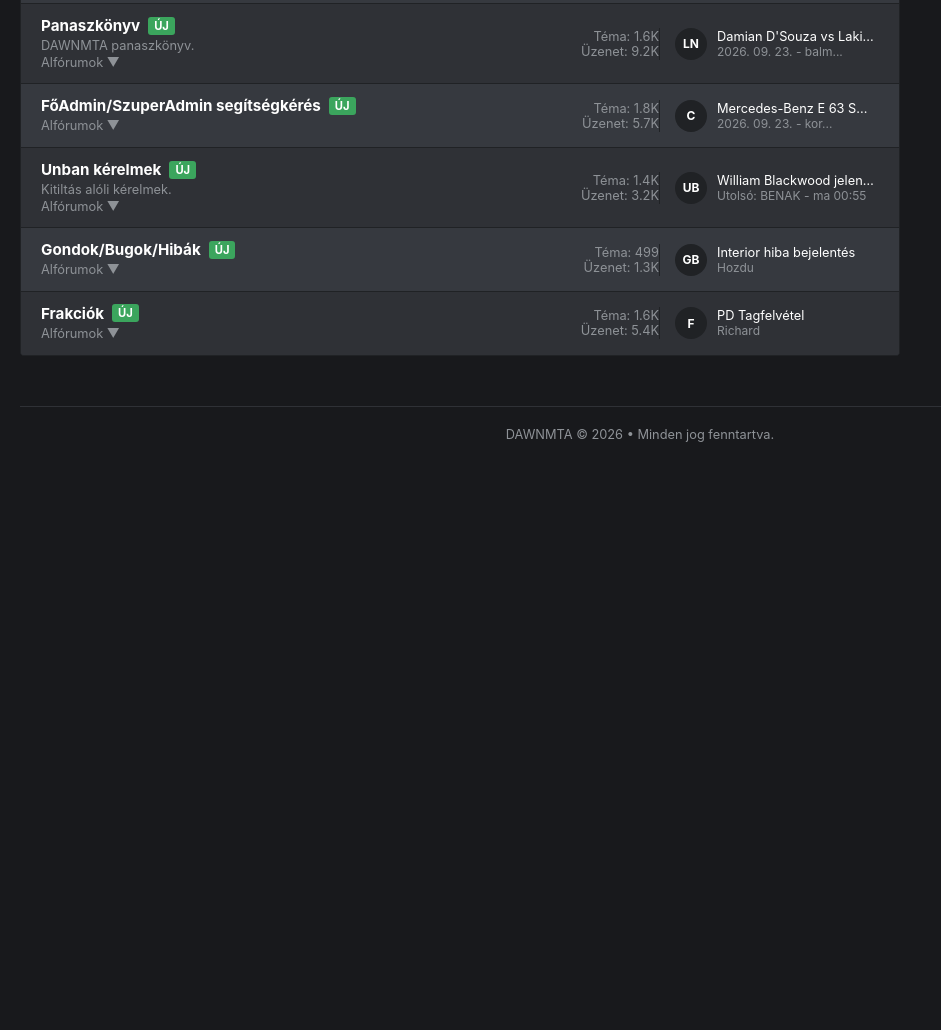
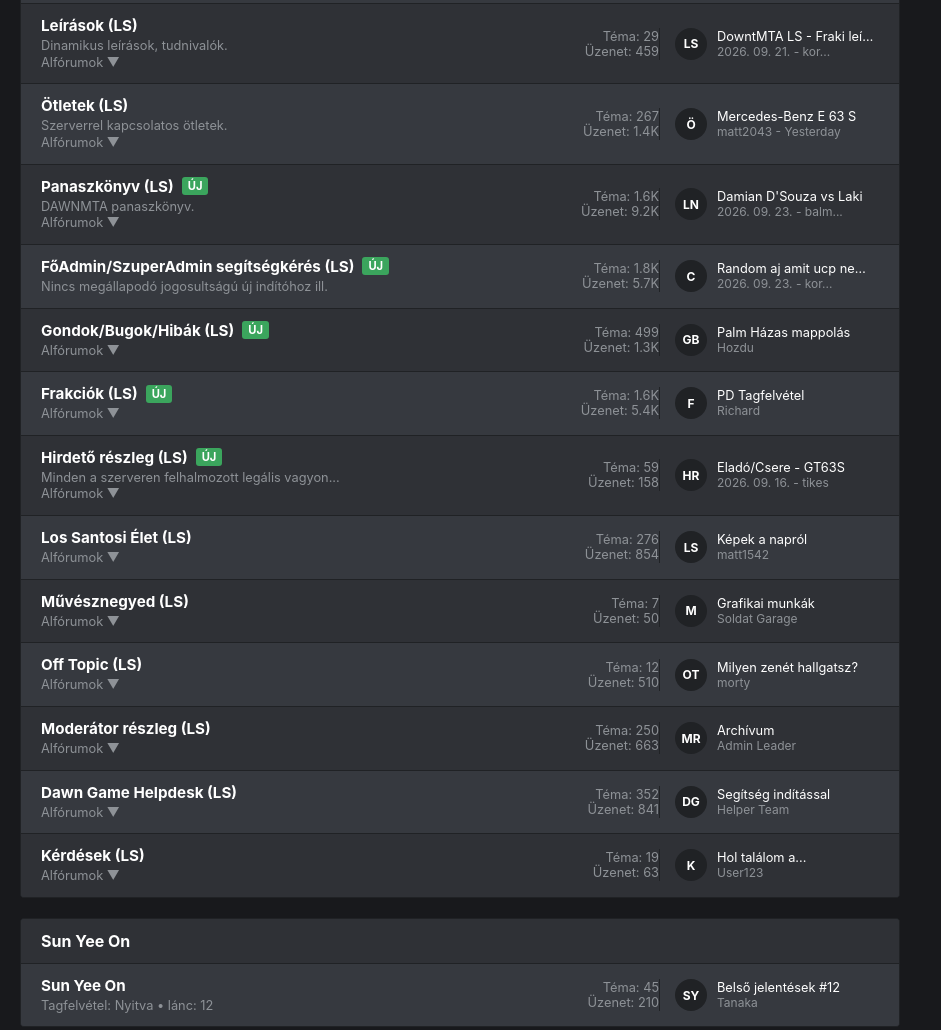
Before and after one commit to guidmta-commits/fallenmta-teszt2, a plain HTML site: page index.html in a window 1280 px wide. Shown: the part 620-1650 px from the top of the page, without its empty margins (0-941 px from the left). Before the commit the page ends 1102 px from the top, so only its background shows below. Drawn offline with Linux system fonts and the light colour scheme.

Commit message:
Update index.html

```diff
--- a/index.html
+++ b/index.html
@@ -103,7 +103,7 @@
             font-weight: 600;
         }
 
-        /* Fő konténer (két oszlop) */
+        /* Fő konténer */
         .main-container {
             display: grid;
             grid-template-columns: 1fr 340px;
@@ -116,7 +116,6 @@
             }
         }
 
-        /* Téma létrehozása gomb sávja */
         .top-action-bar {
             display: flex;
             justify-content: flex-end;
@@ -141,7 +140,6 @@
             background-color: #2d8247;
         }
 
-        /* Fórum lista blokk */
         .forum-section {
             background-color: #36393f;
             border-radius: 4px;
@@ -303,7 +301,6 @@
             font-weight: 500;
         }
 
-        /* Lábléc */
         .footer {
             margin-top: 30px;
             padding: 20px 0;
@@ -317,6 +314,7 @@
 <body>
 
     <div class="wrapper">
+        <!-- Fejléc -->
         <div class="header-top">
             <div class="logo">DAWNMTA</div>
             <div class="search-box">
@@ -337,6 +335,7 @@
             </div>
         </div>
 
+        <!-- Fő tartalom -->
         <div class="main-container">
 
             <div>
@@ -344,6 +343,7 @@
                     <button class="btn-new-topic">✏️ Új téma létrehozása...</button>
                 </div>
 
+                <!-- 1. Kategória: Általános -->
                 <div class="forum-section">
                     <div class="category-header">Általános</div>
 
@@ -372,9 +372,7 @@
                             </div>
                             <div class="forum-desc">Alfórumok ▼</div>
                         </div>
-                        <div class="forum-stats">
-                            Téma: 3<br>Üzenet: 6
-                        </div>
+                        <div class="forum-stats">Téma: 3<br>Üzenet: 6</div>
                         <div class="forum-last-post">
                             <div class="avatar">U</div>
                             <div class="last-post-info">
@@ -392,9 +390,7 @@
                             </div>
                             <div class="forum-desc">Alfórumok ▼</div>
                         </div>
-                        <div class="forum-stats">
-                            Téma: 13<br>Üzenet: 33
-                        </div>
+                        <div class="forum-stats">Téma: 13<br>Üzenet: 33</div>
                         <div class="forum-last-post">
                             <div class="avatar">U</div>
                             <div class="last-post-info">
@@ -405,6 +401,7 @@
                     </div>
                 </div>
 
+                <!-- 2. Kategória: DAWNMTA - Los Santos -->
                 <div class="forum-section">
                     <div class="category-header">DAWNMTA - Los Santos</div>
 
@@ -416,9 +413,7 @@
                             </div>
                             <div class="forum-desc">DAWNMTA changelogok.</div>
                         </div>
-                        <div class="forum-stats">
-                            Téma: 18<br>Üzenet: 18
-                        </div>
+                        <div class="forum-stats">Téma: 18<br>Üzenet: 18</div>
                         <div class="forum-last-post">
                             <div class="avatar">FM</div>
                             <div class="last-post-info">
@@ -430,106 +425,179 @@
 
                     <div class="forum-row bg-2">
                         <div class="forum-details">
-                            <div class="forum-title-wrapper">
-                                <a href="#" class="forum-name">Panaszkönyv</a>
-                                <span class="badge-new">Új</span>
-                            </div>
-                            <div class="forum-desc">DAWNMTA panaszkönyv.<br>Alfórumok ▼</div>
+                            <div class="forum-title-wrapper"><a href="#" class="forum-name">Leírások (LS)</a></div>
+                            <div class="forum-desc">Dinamikus leírások, tudnivalók.<br>Alfórumok ▼</div>
                         </div>
-                        <div class="forum-stats">
-                            Téma: 1.6K<br>Üzenet: 9.2K
-                        </div>
+                        <div class="forum-stats">Téma: 29<br>Üzenet: 459</div>
                         <div class="forum-last-post">
-                            <div class="avatar">LN</div>
-                            <div class="last-post-info">
-                                <a href="#">Damian D'Souza vs Laki...</a>
-                                <span class="recent-sub">2026. 09. 23. - balm...</span>
-                            </div>
+                            <div class="avatar">LS</div>
+                            <div class="last-post-info"><a href="#">DowntMTA LS - Fraki leírás</a><span class="recent-sub">2026. 09. 21. - kor...</span></div>
                         </div>
                     </div>
 
                     <div class="forum-row bg-1">
                         <div class="forum-details">
-                            <div class="forum-title-wrapper">
-                                <a href="#" class="forum-name">FőAdmin/SzuperAdmin segítségkérés</a>
-                                <span class="badge-new">Új</span>
-                            </div>
-                            <div class="forum-desc">Alfórumok ▼</div>
+                            <div class="forum-title-wrapper"><a href="#" class="forum-name">Ötletek (LS)</a></div>
+                            <div class="forum-desc">Szerverrel kapcsolatos ötletek.<br>Alfórumok ▼</div>
                         </div>
-                        <div class="forum-stats">
-                            Téma: 1.8K<br>Üzenet: 5.7K
-                        </div>
+                        <div class="forum-stats">Téma: 267<br>Üzenet: 1.4K</div>
                         <div class="forum-last-post">
-                            <div class="avatar">C</div>
-                            <div class="last-post-info">
-                                <a href="#">Mercedes-Benz E 63 S...</a>
-                                <span class="recent-sub">2026. 09. 23. - kor...</span>
-                            </div>
+                            <div class="avatar">Ö</div>
+                            <div class="last-post-info"><a href="#">Mercedes-Benz E 63 S</a><span class="recent-sub">matt2043 - Yesterday</span></div>
                         </div>
                     </div>
 
                     <div class="forum-row bg-2">
                         <div class="forum-details">
-                            <div class="forum-title-wrapper">
-                                <a href="#" class="forum-name">Unban kérelmek</a>
-                                <span class="badge-new">Új</span>
-                            </div>
-                            <div class="forum-desc">Kitiltás alóli kérelmek.<br>Alfórumok ▼</div>
+                            <div class="forum-title-wrapper"><a href="#" class="forum-name">Panaszkönyv (LS)</a><span class="badge-new">Új</span></div>
+                            <div class="forum-desc">DAWNMTA panaszkönyv.<br>Alfórumok ▼</div>
                         </div>
-                        <div class="forum-stats">
-                            Téma: 1.4K<br>Üzenet: 3.2K
-                        </div>
+                        <div class="forum-stats">Téma: 1.6K<br>Üzenet: 9.2K</div>
                         <div class="forum-last-post">
-                            <div class="avatar">UB</div>
-                            <div class="last-post-info">
-                                <a href="#">William Blackwood jelentése</a>
-                                <span class="recent-sub">Utolsó: BENAK - ma 00:55</span>
-                            </div>
+                            <div class="avatar">LN</div>
+                            <div class="last-post-info"><a href="#">Damian D'Souza vs Laki</a><span class="recent-sub">2026. 09. 23. - balm...</span></div>
                         </div>
                     </div>
 
                     <div class="forum-row bg-1">
                         <div class="forum-details">
-                            <div class="forum-title-wrapper">
-                                <a href="#" class="forum-name">Gondok/Bugok/Hibák</a>
-                                <span class="badge-new">Új</span>
-                            </div>
-                            <div class="forum-desc">Alfórumok ▼</div>
+                            <div class="forum-title-wrapper"><a href="#" class="forum-name">FőAdmin/SzuperAdmin segítségkérés (LS)</a><span class="badge-new">Új</span></div>
+                            <div class="forum-desc">Nincs megállapodó jogosultságú új indítóhoz ill.</div>
                         </div>
-                        <div class="forum-stats">
-                            Téma: 499<br>Üzenet: 1.3K
-                        </div>
+                        <div class="forum-stats">Téma: 1.8K<br>Üzenet: 5.7K</div>
                         <div class="forum-last-post">
-                            <div class="avatar">GB</div>
-                            <div class="last-post-info">
-                                <a href="#">Interior hiba bejelentés</a>
-                                <span class="recent-sub">Hozdu</span>
-                            </div>
+                            <div class="avatar">C</div>
+                            <div class="last-post-info"><a href="#">Random aj amit ucp nem is</a><span class="recent-sub">2026. 09. 23. - kor...</span></div>
                         </div>
                     </div>
 
                     <div class="forum-row bg-2">
                         <div class="forum-details">
-                            <div class="forum-title-wrapper">
-                                <a href="#" class="forum-name">Frakciók</a>
-                                <span class="badge-new">Új</span>
-                            </div>
+                            <div class="forum-title-wrapper"><a href="#" class="forum-name">Gondok/Bugok/Hibák (LS)</a><span class="badge-new">Új</span></div>
                             <div class="forum-desc">Alfórumok ▼</div>
                         </div>
-                        <div class="forum-stats">
-                            Téma: 1.6K<br>Üzenet: 5.4K
+                        <div class="forum-stats">Téma: 499<br>Üzenet: 1.3K</div>
+                        <div class="forum-last-post">
+                            <div class="avatar">GB</div>
+                            <div class="last-post-info"><a href="#">Palm Házas mappolás</a><span class="recent-sub">Hozdu</span></div>
                         </div>
+                    </div>
+
+                    <div class="forum-row bg-1">
+                        <div class="forum-details">
+                            <div class="forum-title-wrapper"><a href="#" class="forum-name">Frakciók (LS)</a><span class="badge-new">Új</span></div>
+                            <div class="forum-desc">Alfórumok ▼</div>
+                        </div>
+                        <div class="forum-stats">Téma: 1.6K<br>Üzenet: 5.4K</div>
                         <div class="forum-last-post">
                             <div class="avatar">F</div>
-                            <div class="last-post-info">
-                                <a href="#">PD Tagfelvétel</a>
-                                <span class="recent-sub">Richard</span>
-                            </div>
+                            <div class="last-post-info"><a href="#">PD Tagfelvétel</a><span class="recent-sub">Richard</span></div>
+                        </div>
+                    </div>
+
+                    <div class="forum-row bg-2">
+                        <div class="forum-details">
+                            <div class="forum-title-wrapper"><a href="#" class="forum-name">Hirdető részleg (LS)</a><span class="badge-new">Új</span></div>
+                            <div class="forum-desc">Minden a szerveren felhalmozott legális vagyon...<br>Alfórumok ▼</div>
+                        </div>
+                        <div class="forum-stats">Téma: 59<br>Üzenet: 158</div>
+                        <div class="forum-last-post">
+                            <div class="avatar">HR</div>
+                            <div class="last-post-info"><a href="#">Eladó/Csere - GT63S</a><span class="recent-sub">2026. 09. 16. - tikes</span></div>
+                        </div>
+                    </div>
+
+                    <div class="forum-row bg-1">
+                        <div class="forum-details">
+                            <div class="forum-title-wrapper"><a href="#" class="forum-name">Los Santosi Élet (LS)</a></div>
+                            <div class="forum-desc">Alfórumok ▼</div>
+                        </div>
+                        <div class="forum-stats">Téma: 276<br>Üzenet: 854</div>
+                        <div class="forum-last-post">
+                            <div class="avatar">LS</div>
+                            <div class="last-post-info"><a href="#">Képek a napról</a><span class="recent-sub">matt1542</span></div>
+                        </div>
+                    </div>
+
+                    <div class="forum-row bg-2">
+                        <div class="forum-details">
+                            <div class="forum-title-wrapper"><a href="#" class="forum-name">Művésznegyed (LS)</a></div>
+                            <div class="forum-desc">Alfórumok ▼</div>
+                        </div>
+                        <div class="forum-stats">Téma: 7<br>Üzenet: 50</div>
+                        <div class="forum-last-post">
+                            <div class="avatar">M</div>
+                            <div class="last-post-info"><a href="#">Grafikai munkák</a><span class="recent-sub">Soldat Garage</span></div>
+                        </div>
+                    </div>
+
+                    <div class="forum-row bg-1">
+                        <div class="forum-details">
+                            <div class="forum-title-wrapper"><a href="#" class="forum-name">Off Topic (LS)</a></div>
+                            <div class="forum-desc">Alfórumok ▼</div>
+                        </div>
+                        <div class="forum-stats">Téma: 12<br>Üzenet: 510</div>
+                        <div class="forum-last-post">
+                            <div class="avatar">OT</div>
+                            <div class="last-post-info"><a href="#">Milyen zenét hallgatsz?</a><span class="recent-sub">morty</span></div>
+                        </div>
+                    </div>
+
+                    <div class="forum-row bg-2">
+                        <div class="forum-details">
+                            <div class="forum-title-wrapper"><a href="#" class="forum-name">Moderátor részleg (LS)</a></div>
+                            <div class="forum-desc">Alfórumok ▼</div>
+                        </div>
+                        <div class="forum-stats">Téma: 250<br>Üzenet: 663</div>
+                        <div class="forum-last-post">
+                            <div class="avatar">MR</div>
+                            <div class="last-post-info"><a href="#">Archívum</a><span class="recent-sub">Admin Leader</span></div>
+                        </div>
+                    </div>
+
+                    <div class="forum-row bg-1">
+                        <div class="forum-details">
+                            <div class="forum-title-wrapper"><a href="#" class="forum-name">Dawn Game Helpdesk (LS)</a></div>
+                            <div class="forum-desc">Alfórumok ▼</div>
+                        </div>
+                        <div class="forum-stats">Téma: 352<br>Üzenet: 841</div>
+                        <div class="forum-last-post">
+                            <div class="avatar">DG</div>
+                            <div class="last-post-info"><a href="#">Segítség indítással</a><span class="recent-sub">Helper Team</span></div>
+                        </div>
+                    </div>
+
+                    <div class="forum-row bg-2">
+                        <div class="forum-details">
+                            <div class="forum-title-wrapper"><a href="#" class="forum-name">Kérdések (LS)</a></div>
+                            <div class="forum-desc">Alfórumok ▼</div>
+                        </div>
+                        <div class="forum-stats">Téma: 19<br>Üzenet: 63</div>
+                        <div class="forum-last-post">
+                            <div class="avatar">K</div>
+                            <div class="last-post-info"><a href="#">Hol találom a...</a><span class="recent-sub">User123</span></div>
+                        </div>
+                    </div>
+                </div>
+
+                <!-- 3. Kategória: Sun Yee On -->
+                <div class="forum-section">
+                    <div class="category-header">Sun Yee On</div>
+                    <div class="forum-row bg-1">
+                        <div class="forum-details">
+                            <div class="forum-title-wrapper"><a href="#" class="forum-name">Sun Yee On</a></div>
+                            <div class="forum-desc">Tagfelvétel: Nyitva • lánc: 12</div>
+                        </div>
+                        <div class="forum-stats">Téma: 45<br>Üzenet: 210</div>
+                        <div class="forum-last-post">
+                            <div class="avatar">SY</div>
+                            <div class="last-post-info"><a href="#">Belső jelentések #12</a><span class="recent-sub">Tanaka</span></div>
                         </div>
                     </div>
                 </div>
             </div>
 
+            <!-- Jobb oldali sáv (Sidebar) -->
             <div class="sidebar">
                 <div class="sidebar-box">
                     <div class="sidebar-title">Online statisztikák</div>
```
